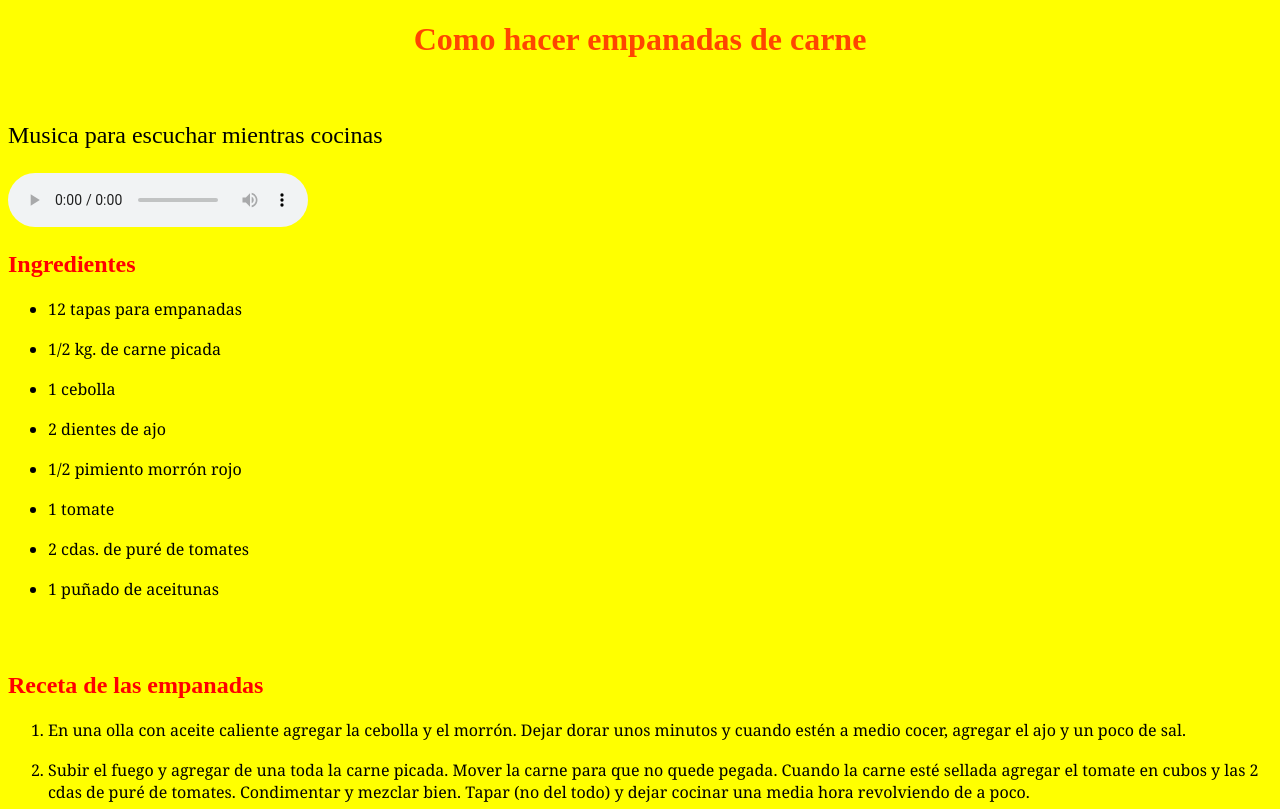
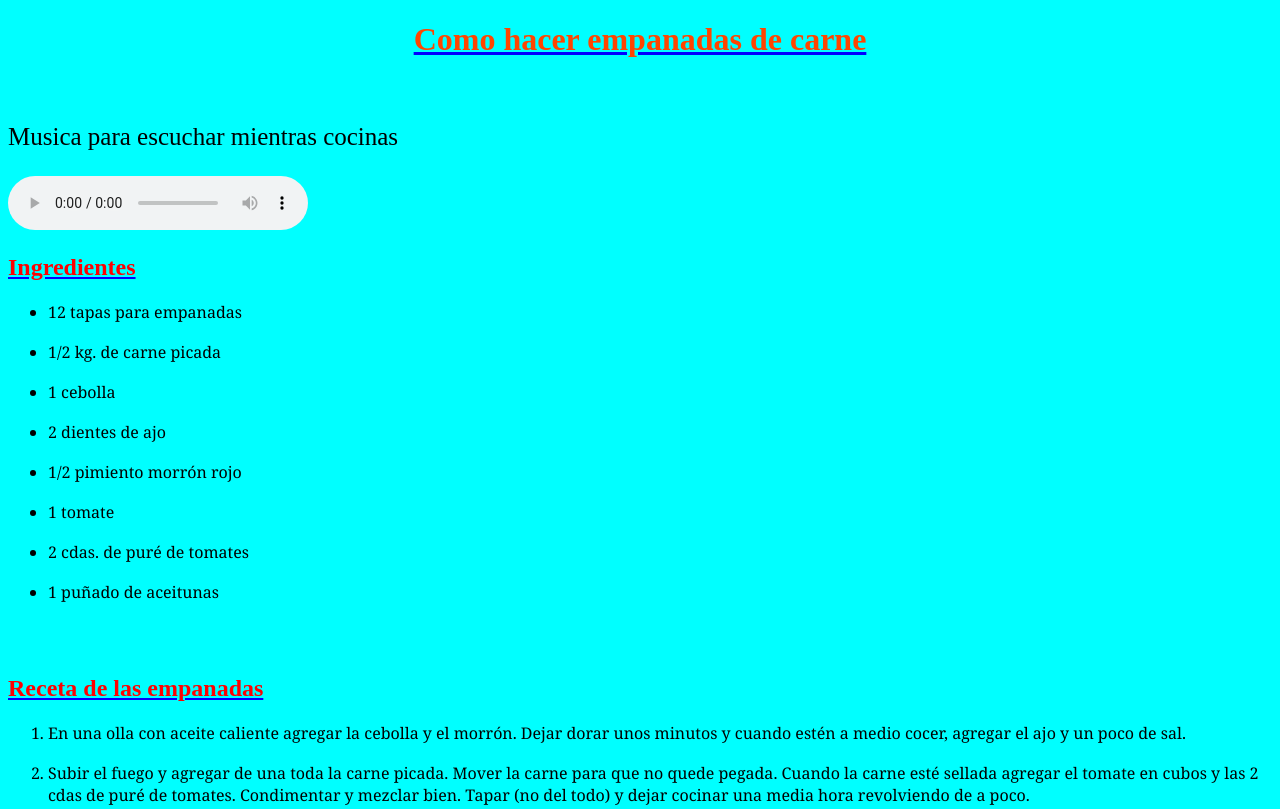
Before and after one commit to Nomingaka/Receta-de-empanadas, a plain HTML site: page index.html in a window 1280 px wide. Shown: the top 809 px of the page. Drawn offline with Linux system fonts and the light colour scheme.

Commit message:
Update style.css

```diff
--- a/style.css
+++ b/style.css
@@ -1,5 +1,5 @@
 body{
-    background-color: yellow
+    background-color: aqua;
 }
 
 li{
@@ -9,16 +9,18 @@ li{
 h1{
     text-align: center;
     color: orangered;
-    text-decoration: blue;
+    text-decoration-line: underline;
+    text-decoration-color: blue;
 }
 
 h2{
     color: red;
-    text-decoration: blue;
+    text-decoration-line: underline;
+    text-decoration-color: blue;
 }
 
 p{
-    font-size: x-large;
+    font-size: 25px;
 }
 
 img{
```
